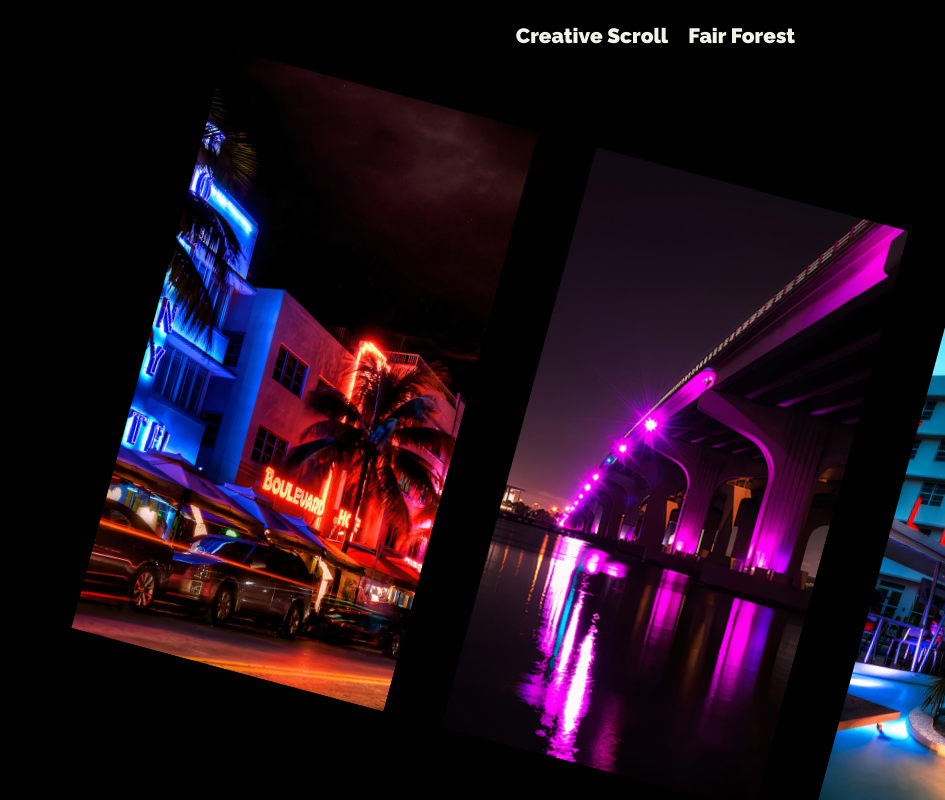
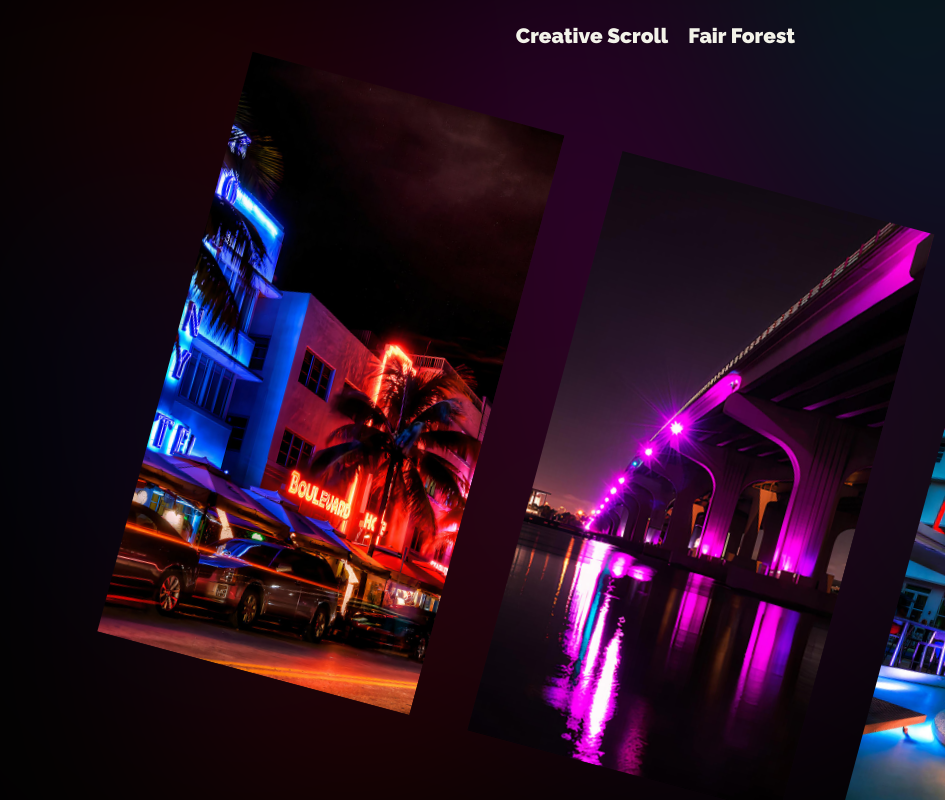
Before and after one commit to NurislamAituarov/creative-app, a React (Create React App) app: page / in a window 1280 px wide. Shown: the whole page, without its empty margins (335-1280 px from the left). Built offline with nearby package versions, Linux system fonts and the light colour scheme.

Commit message:
Reafacror carousel

```diff
--- a/src/index.scss
+++ b/src/index.scss
@@ -140,3 +140,18 @@ body {
   will-change: transform;
   cursor: pointer;
 }
+
+.slider__bg {
+  position: relative;
+  z-index: -1;
+  top: -110vh;
+  left: -2vw;
+  transform: rotate(-15deg);
+  opacity: 0.2;
+  margin: 0;
+  filter: saturate(20) blur(120px);
+
+  .slider__item {
+    height: 100vh;
+  }
+}
--- a/src/pages/CarouselImage.tsx
+++ b/src/pages/CarouselImage.tsx
@@ -1,4 +1,4 @@
-import { useEffect } from 'react';
+import { useEffect, useState } from 'react';
 import Swiper from 'swiper';
 
 import img1 from '../assets/images/1.jpg';
@@ -11,7 +11,7 @@ import img7 from '../assets/images/7.jpg';
 
 export function CarouselImage() {
   useEffect(() => {
-    const swiper = new Swiper('.swiper', {
+    const sliderMain = new Swiper('.swiper', {
       freeMode: true,
       centeredSlides: true,
       mousewheel: true,
@@ -27,9 +27,20 @@ export function CarouselImage() {
         },
       },
     });
+
+    const sliderBg = new Swiper('.slider__bg', {
+      centeredSlides: true,
+      mousewheel: true,
+      parallax: true,
+      slidesPerView: 3.5,
+      spaceBetween: 60,
+    });
+
+    // sliderMain.controller.control = sliderBg;
   }, []);
 
   return (
+    <>
       <div className="swiper slider slider__main">
         <div className="swiper-wrapper slider__wrapper">
           <div className="swiper-slide slider__item">
@@ -76,5 +87,53 @@ export function CarouselImage() {
           </div>
         </div>
       </div>
+
+      <div className="swiper slider slider__bg">
+        <div className="swiper-wrapper slider__wrapper">
+          <div className="swiper-slide slider__item">
+            <div
+              className="slider__img"
+              data-swiper-parallax="20%"
+              style={{ backgroundImage: `url(${img1})` }}></div>
+          </div>
+          <div className="swiper-slide slider__item">
+            <div
+              className="slider__img"
+              data-swiper-parallax="40%"
+              style={{ backgroundImage: `url(${img2})` }}></div>
+          </div>
+          <div className="swiper-slide slider__item">
+            <div
+              className="slider__img"
+              data-swiper-parallax="20%"
+              style={{ backgroundImage: `url(${img3})` }}></div>
+          </div>
+          <div className="swiper-slide slider__item">
+            <div
+              className="slider__img"
+              data-swiper-parallax="40%"
+              style={{ backgroundImage: `url(${img4})` }}></div>
+          </div>
+          <div className="swiper-slide slider__item">
+            <div
+              className="slider__img"
+              data-swiper-parallax="20%"
+              style={{ backgroundImage: `url(${img5})` }}></div>
+          </div>
+          <div className="swiper-slide slider__item">
+            <div
+              className="slider__img"
+              data-swiper-parallax="40%"
+              style={{ backgroundImage: `url(${img6})` }}></div>
+          </div>
+          <div className="swiper-slide slider__item">
+            <div
+              className="slider__img"
+              data-swiper-parallax="20%"
+              style={{ backgroundImage: `url(${img7})` }}></div>
+          </div>
+        </div>
+      </div>
+    </>
   );
 }
--- a/src/view/App.tsx
+++ b/src/view/App.tsx
@@ -15,21 +15,27 @@ function App() {
   gsap.registerPlugin(ScrollTrigger);
 
   useEffect(() => {
-    if (history.pathname === '/creative-scroll') {
+    if (history.pathname === '/' && containerRef.current) {
+      containerRef.current.style.overflow = 'hidden';
+      containerRef.current.style.height = '100vh';
+    }
+
+    if (history.pathname === '/creative-scroll' && containerRef.current) {
+      containerRef.current.style.overflow = '';
+      containerRef.current.style.overflowX = 'hidden';
+      containerRef.current.style.height = 'auto';
+
       containerRef.current &&
         new LocomotiveScroll({
           el: containerRef.current,
           smooth: true,
         });
     }
-    if (history.pathname === '/') {
-      if (containerRef.current) containerRef.current.style.overflow = 'hidden';
-    }
-    if (history.pathname === '/fair-forest') {
-      if (containerRef.current) {
-        if (containerRef.current) containerRef.current.style.overflow = '';
-        containerRef.current.style.overflowX = 'hidden';
-      }
+
+    if (history.pathname === '/fair-forest' && containerRef.current) {
+      containerRef.current.style.overflow = '';
+      containerRef.current.style.overflowX = 'hidden';
+      containerRef.current.style.height = 'auto';
     }
   }, [history.pathname]);
 
```
Lines whose indentation alone changed are shown as unchanged.
